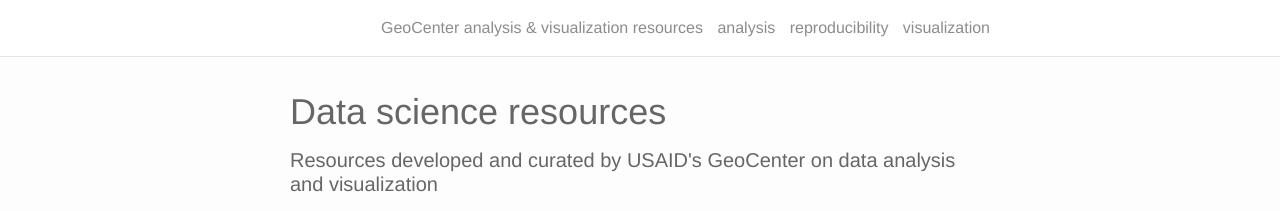
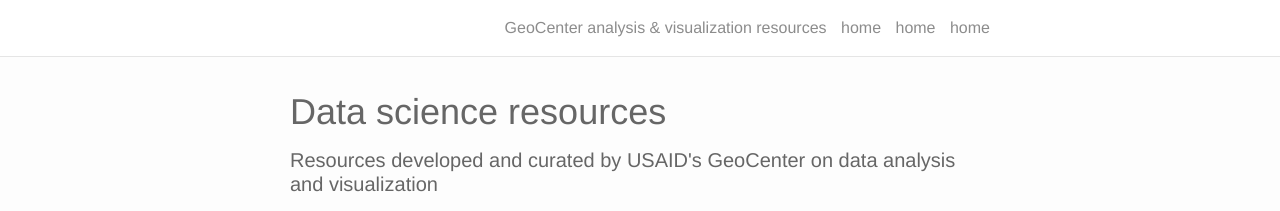
Before and after one commit to GeoCenter/resources, a Jekyll site: the page built from index.html, in a window 1280 px wide. Shown: the top 211 px of the page. Built offline with Jekyll 4.4.1, drawn with Linux system fonts in a browser that asks for light colours; nearby versions of some CDN libraries; the list of posts is cut into pages by our own code.

Commit message:
edit header

```diff
--- a/_includes/header.html
+++ b/_includes/header.html
@@ -10,7 +10,7 @@
 
         {% for page in site.pages %}
           {% if page.title %}
-          <a class="page-link" href="{{ page.url | prepend: site.baseurl }}">{{ page.title }}</a>
+          <a class="page-link" href="{{ page.url | prepend: site.baseurl }}">home</a>
           {% endif %}
         {% endfor %}
 
```
